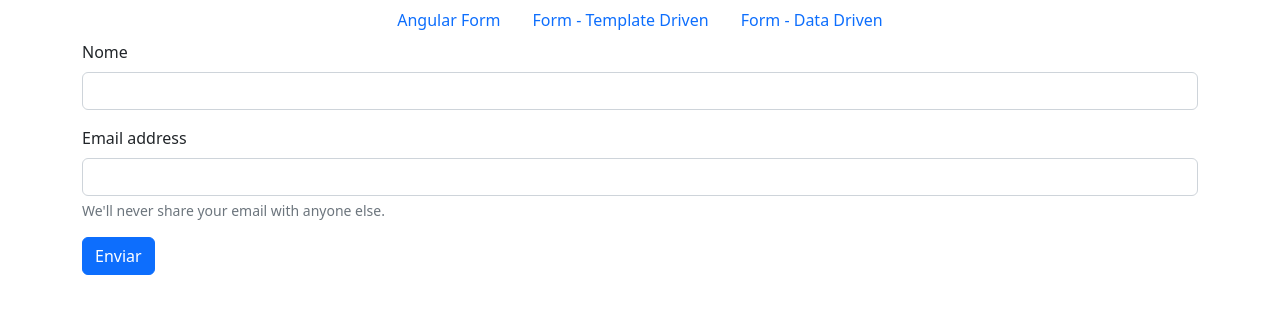
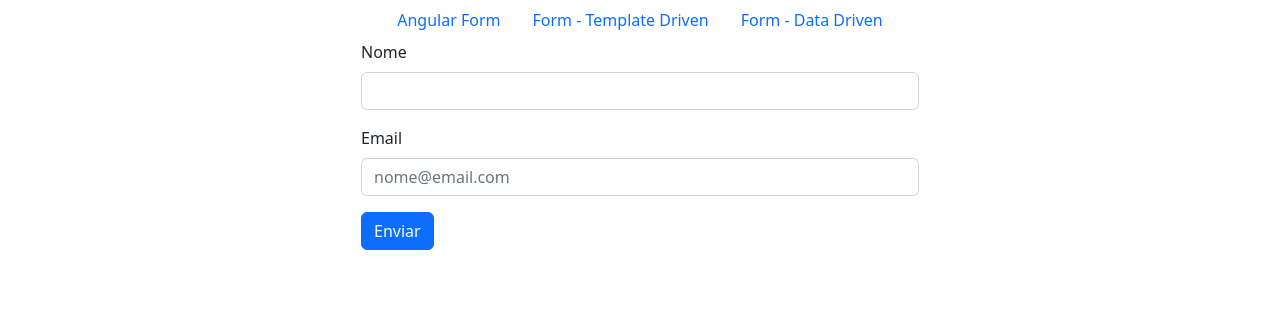
Before and after one commit to EderVoR/angular-loiane, an Angular app in the folder 08-forms/: page /#/templateForm in a window 1280 px wide. Before the commit this address led to /templateForm#/templateForm. Shown: the top 314 px of the page. Built offline with nearby package versions, Linux system fonts and the light colour scheme.

Commit message:
Controles ngForm, ngSubmit, ngModel

```diff
--- a/08-forms/src/app/app-routing.module.ts
+++ b/08-forms/src/app/app-routing.module.ts
@@ -10,7 +10,7 @@ const routes: Routes = [
 ];
 
 @NgModule({
-  imports: [RouterModule.forRoot(routes)],
+  imports: [RouterModule.forRoot(routes, {useHash: true})],
   exports: [RouterModule]
 })
 export class AppRoutingModule { }
--- a/08-forms/src/app/app.module.ts
+++ b/08-forms/src/app/app.module.ts
@@ -1,5 +1,6 @@
 import { NgModule } from '@angular/core';
 import { BrowserModule } from '@angular/platform-browser';
+import { FormsModule } from '@angular/forms';
 
 import { AppRoutingModule } from './app-routing.module';
 import { AppComponent } from './app.component';
@@ -14,7 +15,8 @@ import { DataFormComponent } from './data-form/data-form.component';
   ],
   imports: [
     BrowserModule,
-    AppRoutingModule
+    AppRoutingModule,
+	FormsModule
   ],
   providers: [],
   bootstrap: [AppComponent]
--- a/08-forms/src/app/template-form/template-form.component.html
+++ b/08-forms/src/app/template-form/template-form.component.html
@@ -1,13 +1,16 @@
-<form>
+<div class="d-flex justify-content-center">
+	<div class="col col-lg-6">
+		<form #f="ngForm" (ngSubmit)="onSubmit(f)">
 			<div class="mb-3">
 				<label for="nome" class="form-label">Nome</label>
-	  <input type="text" class="form-control" id="nome" >
+				<input type="text" class="form-control" id="nome" name="nome" ngModel  >
 			</div>
 			<div class="mb-3">
-		<label for="exampleInputEmail1" class="form-label">Email address</label>
-		<input type="email" class="form-control" id="exampleInputEmail1" aria-describedby="emailHelp">
-		<div id="emailHelp" class="form-text">We'll never share your email with anyone else.</div>
+				<label for="exampleInputEmail1" class="form-label">Email</label>
+				<input type="email" class="form-control" id="exampleInputEmail1" placeholder="nome@email.com" name="email" ngModel>
 			</div>
 
 			<button type="submit" class="btn btn-primary">Enviar</button>
 		</form>
+	</div>
+</div>
--- a/08-forms/src/app/template-form/template-form.component.ts
+++ b/08-forms/src/app/template-form/template-form.component.ts
@@ -7,6 +7,10 @@ import { Component, OnInit } from '@angular/core';
 })
 export class TemplateFormComponent implements OnInit {
 
+	onSubmit(form: any){
+		console.log(form);
+	}
+
   constructor() { }
 
   ngOnInit(): void {
--- a/08-forms/src/index.html
+++ b/08-forms/src/index.html
@@ -2,7 +2,7 @@
 <html lang="en">
 <head>
   <meta charset="utf-8">
-  <title>08Forms</title>
+  <title>Template/Data Driven</title>
   <base href="/">
   <meta name="viewport" content="width=device-width, initial-scale=1">
   <link rel="icon" type="image/x-icon" href="favicon.ico">
```
Lines whose indentation alone changed are shown as unchanged.
